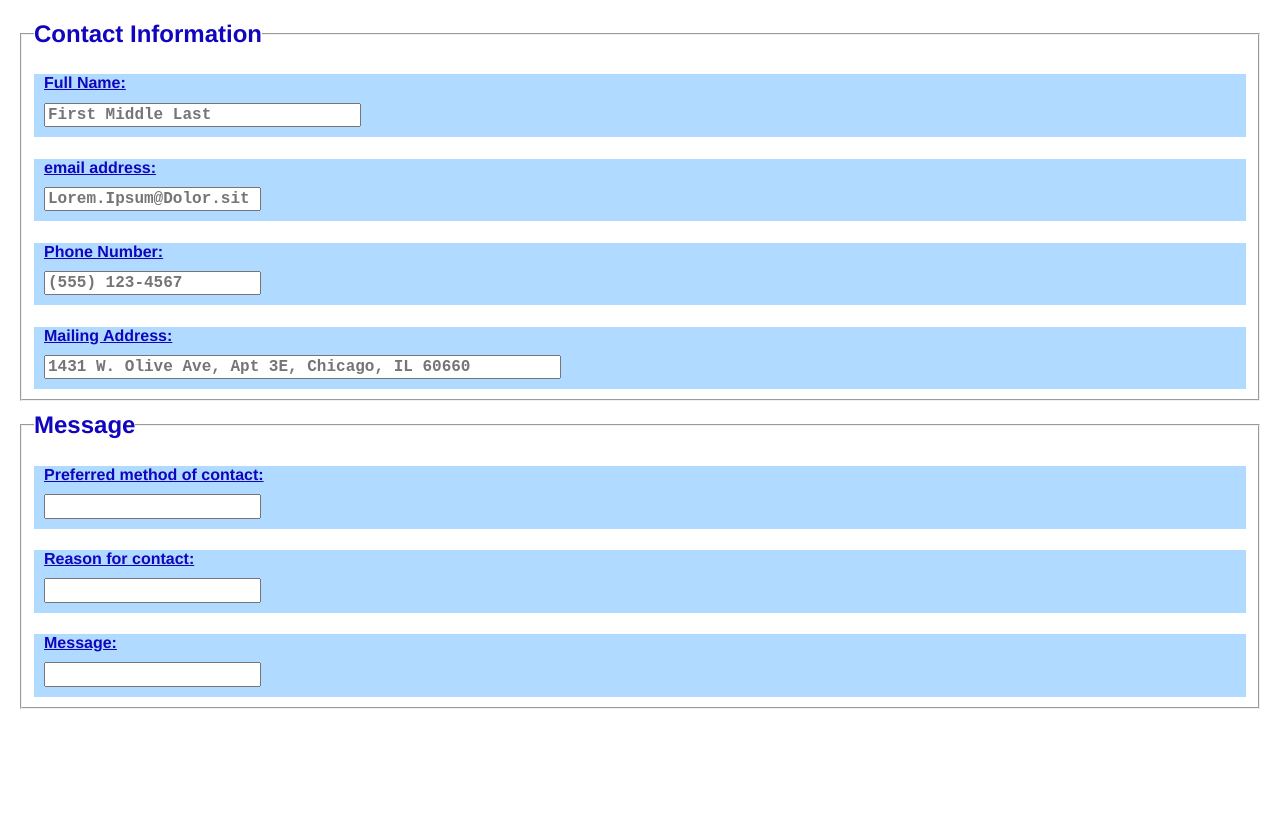
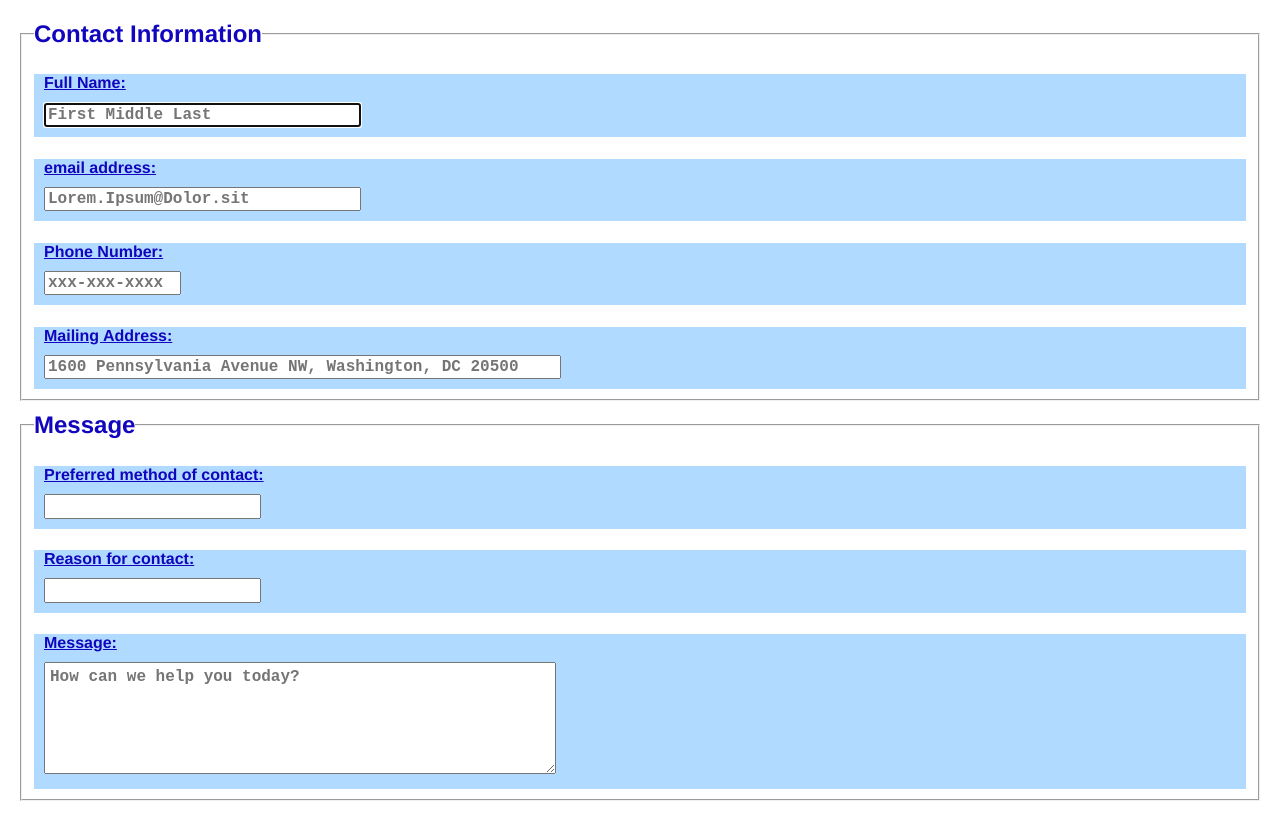
Before and after one commit to BenTerpstra/HTML-email-form-practice, a plain HTML site: page HTML-email-form-practice.html in a window 1280 px wide. Before the commit the page ends 800 px from the top, so only its background shows below. Drawn offline with nearby package versions, Linux system fonts and the light colour scheme.

Commit message:
updated style.css, formatting in .html file, finished adding placeholder text

```diff
--- a/HTML-email-form-practice.html
+++ b/HTML-email-form-practice.html
@@ -22,6 +22,7 @@
 <!-- Contact info fieldset -->
             <fieldset>
                 <legend><h2>Contact Information</h2></legend>
+
             <!-- Form for name **required -->
                 <div>
                     <label for="name"><h4>Full Name:</h4></label> <!--default "First Middle Last"-->
@@ -31,8 +32,11 @@
                         name="name"
                         placeholder="First Middle Last"
                         size="30"
+                        autofocus="on"
+                        required
                     />
                 </div>
+
             <!-- Form for email **required -->
                 <div>
                     <label for="email"><h4>email address:</h4></label> <!--default "Lorem@Ipsum.Dolor"-->
@@ -41,8 +45,11 @@
                         type="text"
                         name="email"
                         placeholder="Lorem.Ipsum@Dolor.sit"
+                        size="30"
+                        required
                     />
                 </div>
+
             <!-- Form for phone number **optional -->
                 <div>
                     <label for="phone"><h4>Phone Number:</h4></label>
@@ -50,24 +57,30 @@
                         id="phone"
                         type="text"
                         name="phone"
-                        placeholder="(555) 123-4567"
+                        pattern="\d{3}[\-]\d{3}[\-]\d{4}"
+                        placeholder="xxx-xxx-xxxx"
+                        size="12"
+                        maxlength="12"
                     />
                 </div>
+
             <!-- Form for location **optional -->
                 <div>
                     <label for="address"><h4>Mailing Address:</h4></label>
                     <input
-                        id=""
-                        type=""
-                        name=""
-                        placeholder="1431 W. Olive Ave, Apt 3E, Chicago, IL 60660"
+                        id="address"
+                        type="text"
+                        name="address"
+                        placeholder="1600 Pennsylvania Avenue NW, Washington, DC 20500"
                         size="50"
                     />
                 </div>
             </fieldset>
+
 <!-- Message fieldset -->
             <fieldset>
                 <legend><h2>Message</h2></legend>
+
             <!-- Radio buttons for preferred method of response **optional, default 'general' -->
                 <div>
                     <label for="method"><h4>Preferred method of contact:</h4></label>
@@ -78,6 +91,7 @@
                         placeholder=""
                     />
                 </div>
+
             <!-- Dropdown menu for type of (or reason for) message **optional, default email -->
                 <div>
                     <label for="reason"><h4>Reason for contact:</h4></label>
@@ -88,17 +102,22 @@
                         placeholder=""
                     />
                 </div>
+
             <!-- Form for message **required -->
                 <div>
                     <label for="message"><h4>Message:</h4></label>
-                    <input
+                    <textarea
                         id=""
                         type=""
                         name=""
-                        placeholder=""
-                    />
+                        placeholder="How can we help you today?"
+                        maxlength="500"
+                        required
+                    ></textarea>
                 </div>
             </fieldset>
+
+            <!--Submit/Reset buttons-->
 
         </form>
     </main>
--- a/style.css
+++ b/style.css
@@ -14,12 +14,8 @@ h4 {
     text-decoration: underline;
 }
 
-h5 {
-
-}
-
 fieldset {
-    margin: 10px 10px 10px 10px;
+    margin: 10px;
 }
 
 body {
@@ -34,15 +30,16 @@ input {
     font-weight: 900;
 }
 
+textarea {
+    margin: 10px;
+    padding: 5px;
+    font-family: 'Courier New', Courier, monospace;
+    color: #1a5dec;
+    font-weight: 900;
+    width: 500px;
+    height: 100px;
+}
+
 div {
     background-color: rgb(176, 218, 255);
-
 }
-
-.div-dbl {
-
-}
-
-.div-message {
-
-}
```
